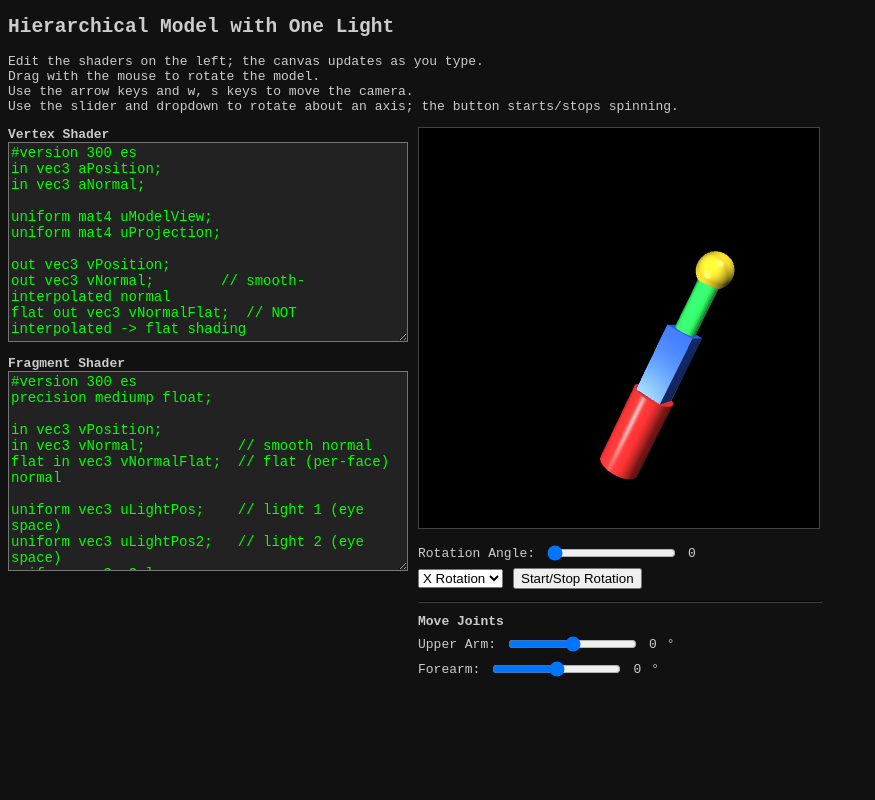
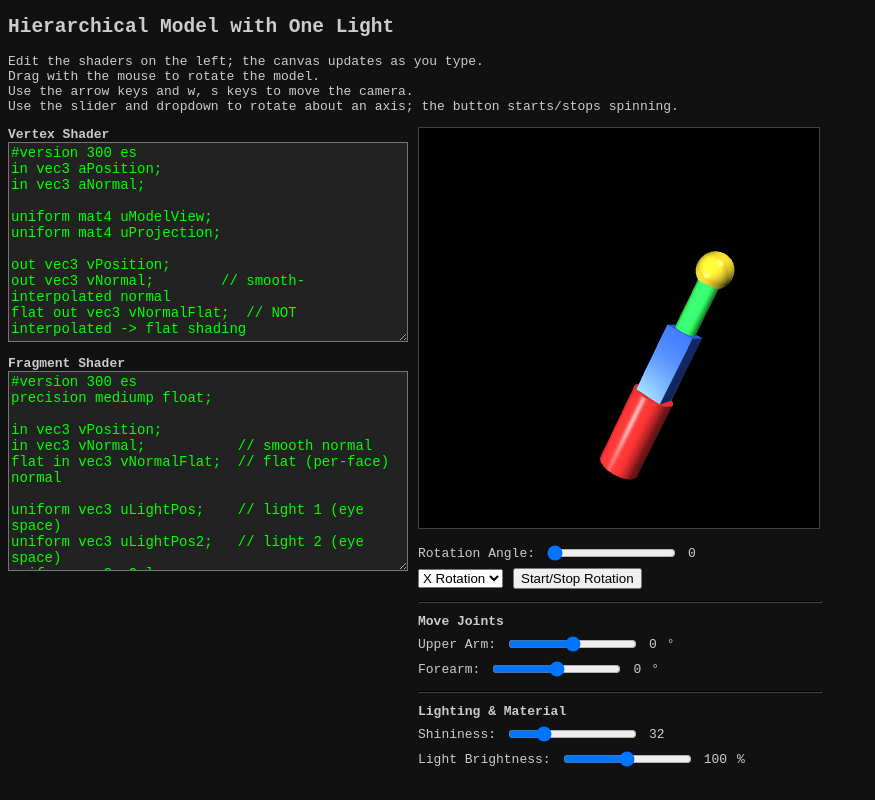
Before and after one commit to sbasya/cs512-intro-computer-graphics, a plain HTML site: page hw5/hw5.html in a window 1280 px wide. Shown: the whole page, without its empty margins (0-875 px from the left). Drawn offline with Linux system fonts and the light colour scheme.

Commit message:
Add lighting and material controls to hw5.html
Added sliders for shininess and light brightness controls.

```diff
--- a/hw5/hw5.html
+++ b/hw5/hw5.html
@@ -73,6 +73,19 @@
           <input type="range" id="foreArmSlider" min="-90" max="90" value="0">
           <span id="foreArmValue">0</span>&deg;
         </div>
+
+        <hr style="border-color:#444; width:100%;">
+        <b>Lighting &amp; Material</b>
+        <div class="control-row">
+          <label for="shininessSlider">Shininess:</label>
+          <input type="range" id="shininessSlider" min="1" max="128" value="32">
+          <span id="shininessValue">32</span>
+        </div>
+        <div class="control-row">
+          <label for="brightnessSlider">Light Brightness:</label>
+          <input type="range" id="brightnessSlider" min="0" max="200" value="100">
+          <span id="brightnessValue">100</span>%
+        </div>
       </div>
     </div>
   </div>
```
